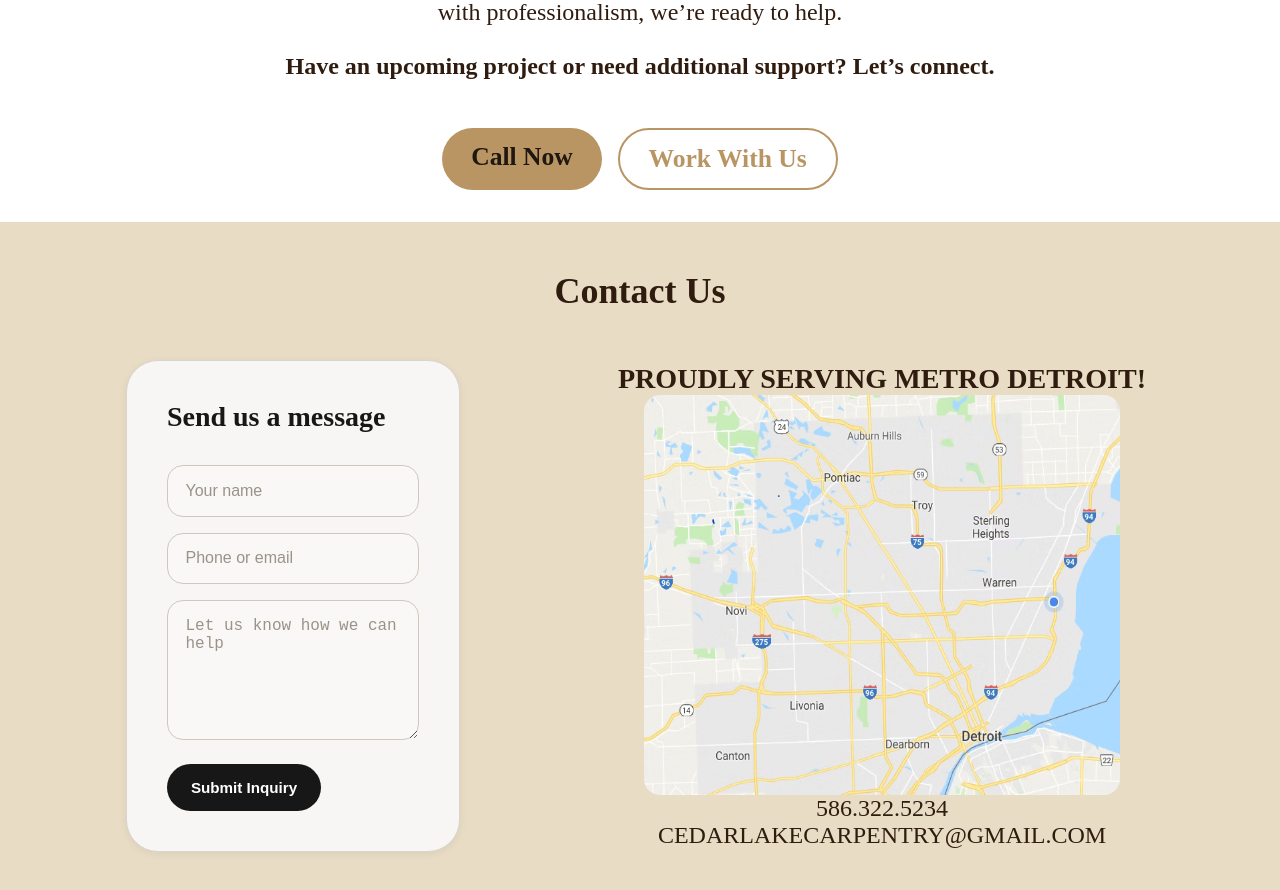
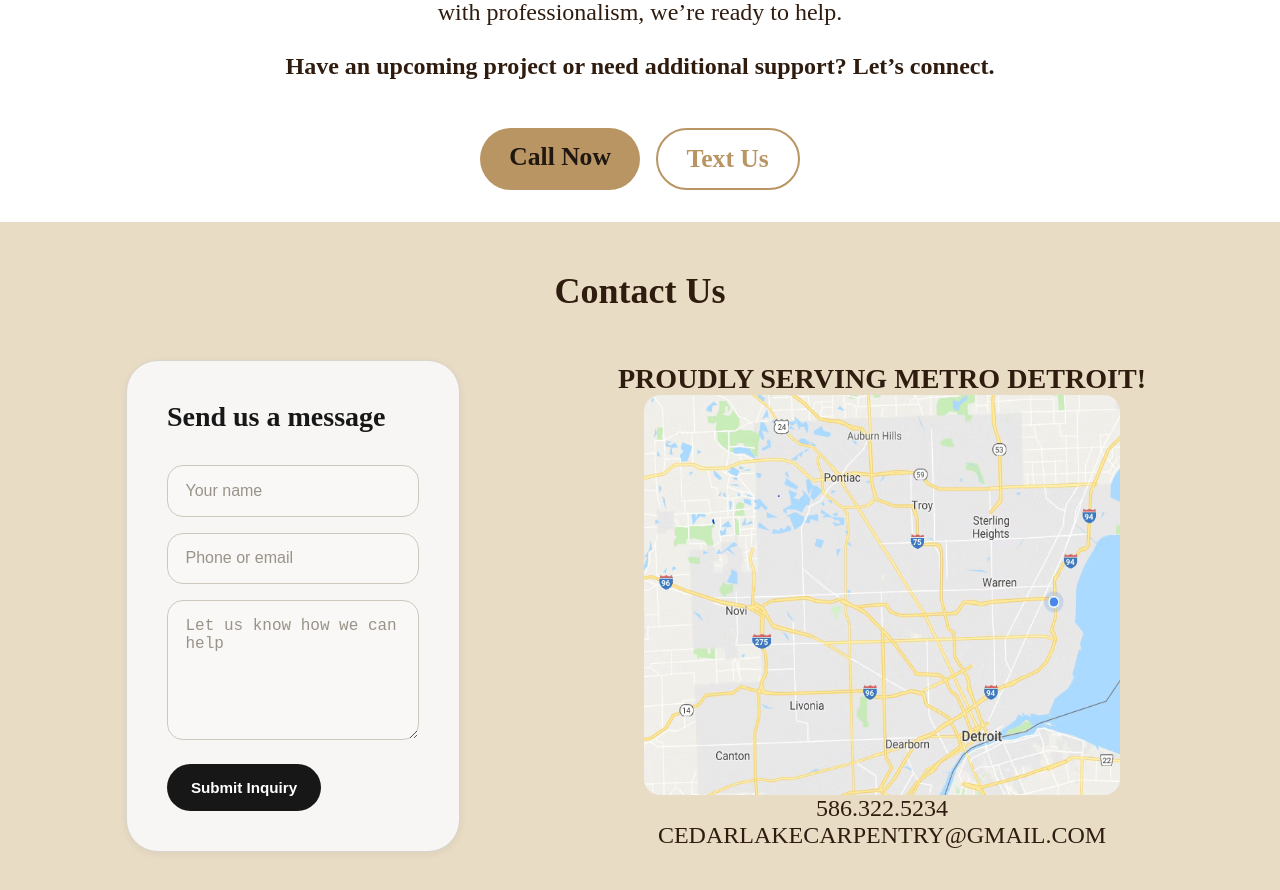
Before and after one commit to codiemaureen/CedarLakeCarpentry_V2, a Next.js app: page / in a window 1280 px wide. Shown: the part 3164-4054 px from the top of the page. Built offline with nearby package versions, Linux system fonts and the light colour scheme.

Commit message:
Replacing email with text option

```diff
--- a/src/app/component/AboutUs.jsx
+++ b/src/app/component/AboutUs.jsx
@@ -20,8 +20,8 @@ const AboutUs = () => {
   <a href="tel:15863225234" className={style.ctaBtnPrimary}>
     Call Now
   </a>
-  <a href="mailto:Cedarlakecarpentry@gmail.com" className={style.ctaBtnSecondary}>
-    Work With Us
+  <a href="sms:15863225234" className={style.ctaBtnSecondary}>
+    Text Us
   </a>
 </div>
     </div>
```
